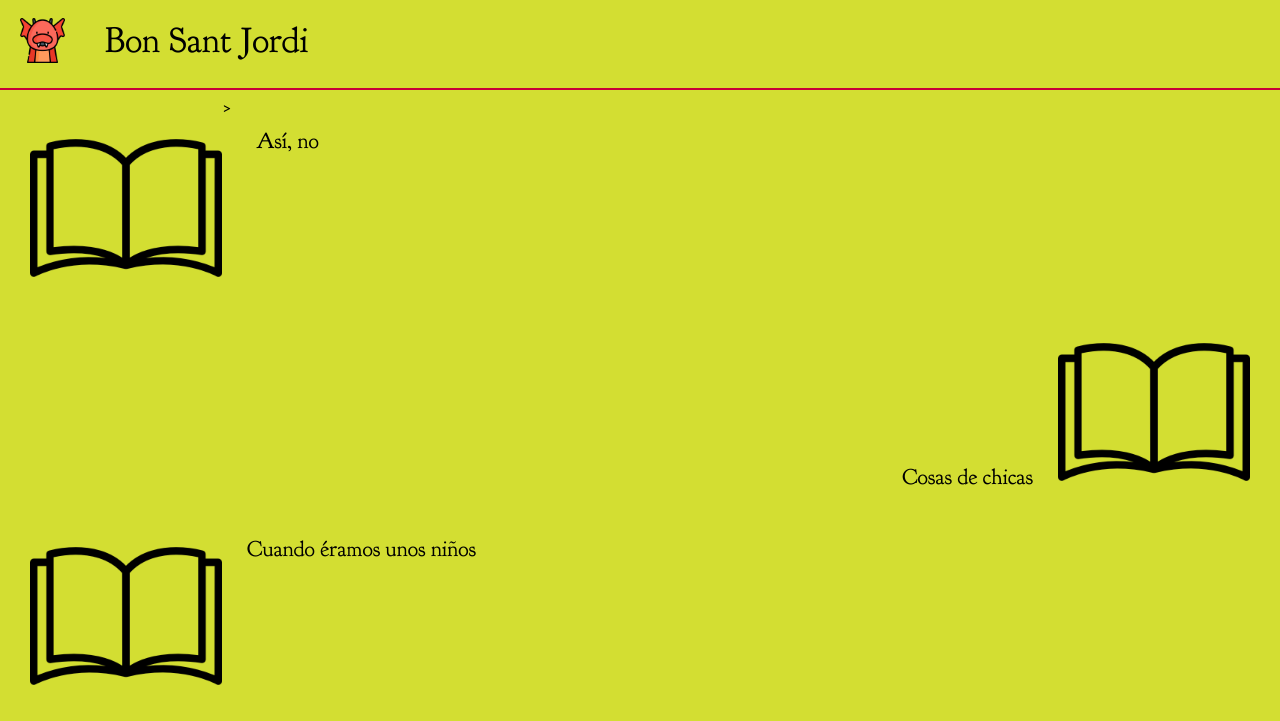
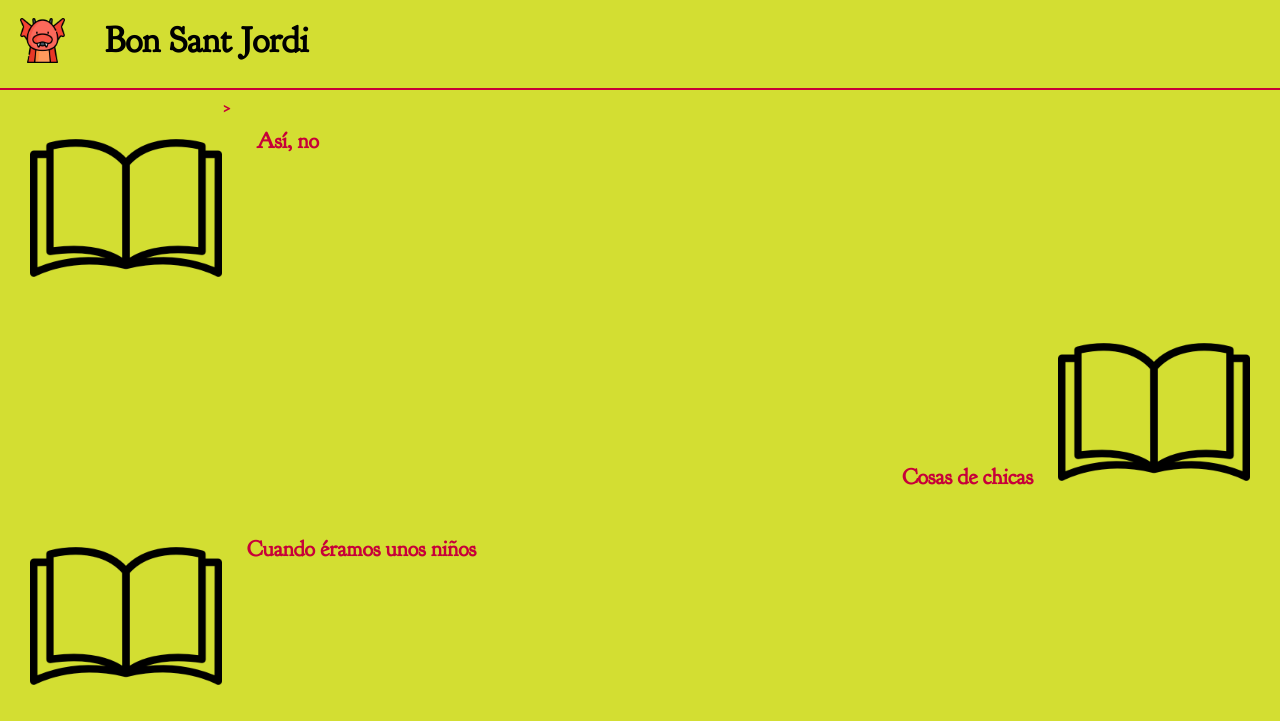
Before and after one commit to jmasllorens/santjordi, a plain HTML site: page index.html in a window 1280 px wide. Shown: the top 721 px of the page. Drawn offline with Linux system fonts and the light colour scheme.

Commit message:
actualización

```diff
--- a/styles/style.css
+++ b/styles/style.css
@@ -9,6 +9,7 @@
 body{
     background-color:#D3DE32;
     font-family:'Lato', sans-serif;
+    font-weight: bold;
 }
 
 
@@ -71,6 +72,8 @@ body{
     width: 100%;
     margin-top: 100px;
     height: 100%;
+    color:rgb(199, 0, 57)
+
 
 }
 
```
